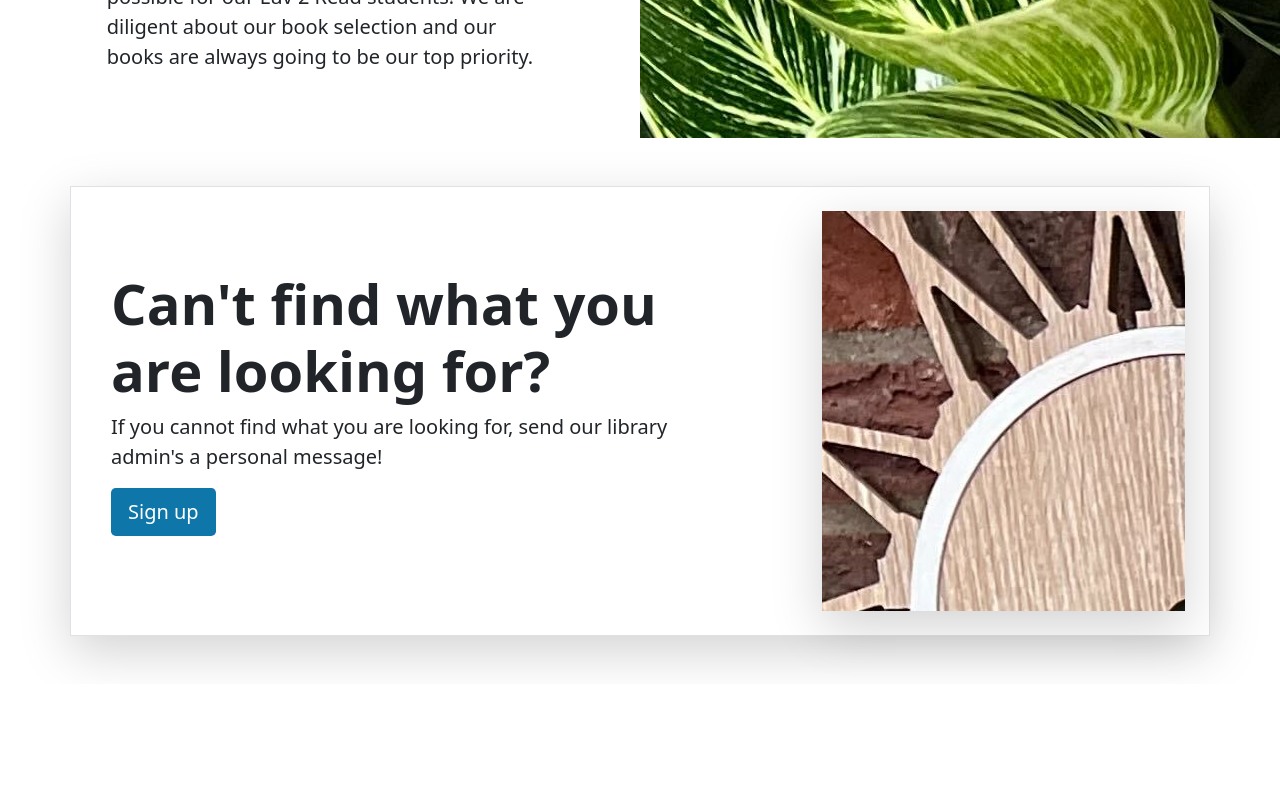
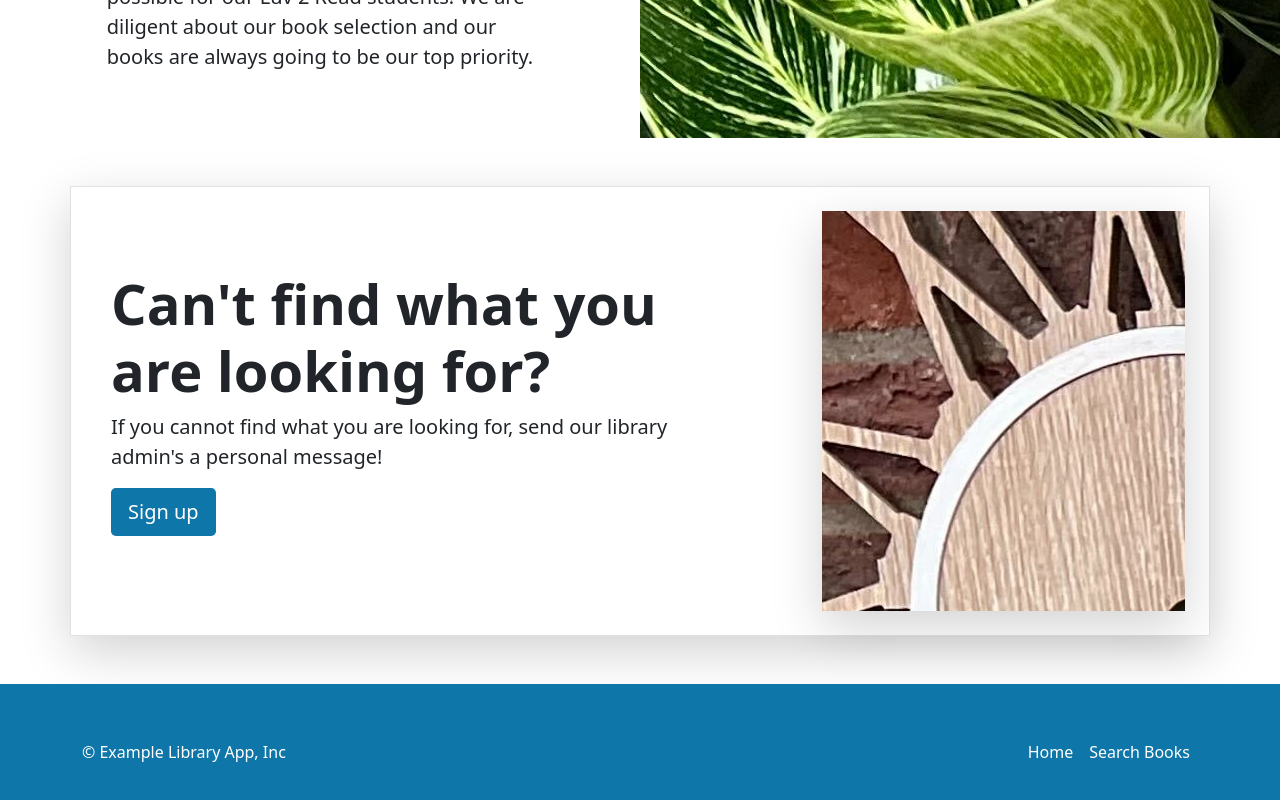
Before and after one commit to wladyDE/fullstack-books, a React (Vite) app in the folder frontend/: page / in a window 1280 px wide. Shown: the part 1786-2586 px from the top of the page. Before the commit the page ends 2470 px from the top, so only its background shows below. Built offline with nearby package versions, Linux system fonts and the light colour scheme.

Commit message:
add footer

```diff
--- a/frontend/src/App.tsx
+++ b/frontend/src/App.tsx
@@ -1,4 +1,5 @@
 import './App.css'
+import { Footer } from './layouts/Footer/Footer'
 import { Carousel } from './layouts/HomePage/Carousel'
 import { ExploreTopBooks } from './layouts/HomePage/ExploreTopBooks'
 import { Heros } from './layouts/HomePage/Heroes'
@@ -13,6 +14,7 @@
         <Carousel/>
         <Heros/>
         <LibraryServices/>
+        <Footer/>
     </>
   )
 }
--- /dev/null
+++ b/frontend/src/layouts/Footer/Footer.tsx
@@ -0,0 +1,22 @@
+export const Footer = () => {
+    return (
+        <div className='main-color'>
+            <footer className='container d-flex flex-wrap
+                justify-content-between align-items-center py-5 main-color'>
+                <p className='col-md-4 mb-0 text-white'>© Example Library App, Inc</p>
+                <ul className='nav navbar-dark col-md-4 justify-content-end'>
+                    <li className='nav-item'>
+                        <a href='#' className='nav-link px-2 text-white'>
+                            Home
+                        </a>
+                    </li>
+                    <li className='nav-item'>
+                        <a href='#' className='nav-link px-2 text-white'>
+                            Search Books
+                        </a>
+                    </li>
+                </ul>
+            </footer>
+        </div>
+    );
+}
```
